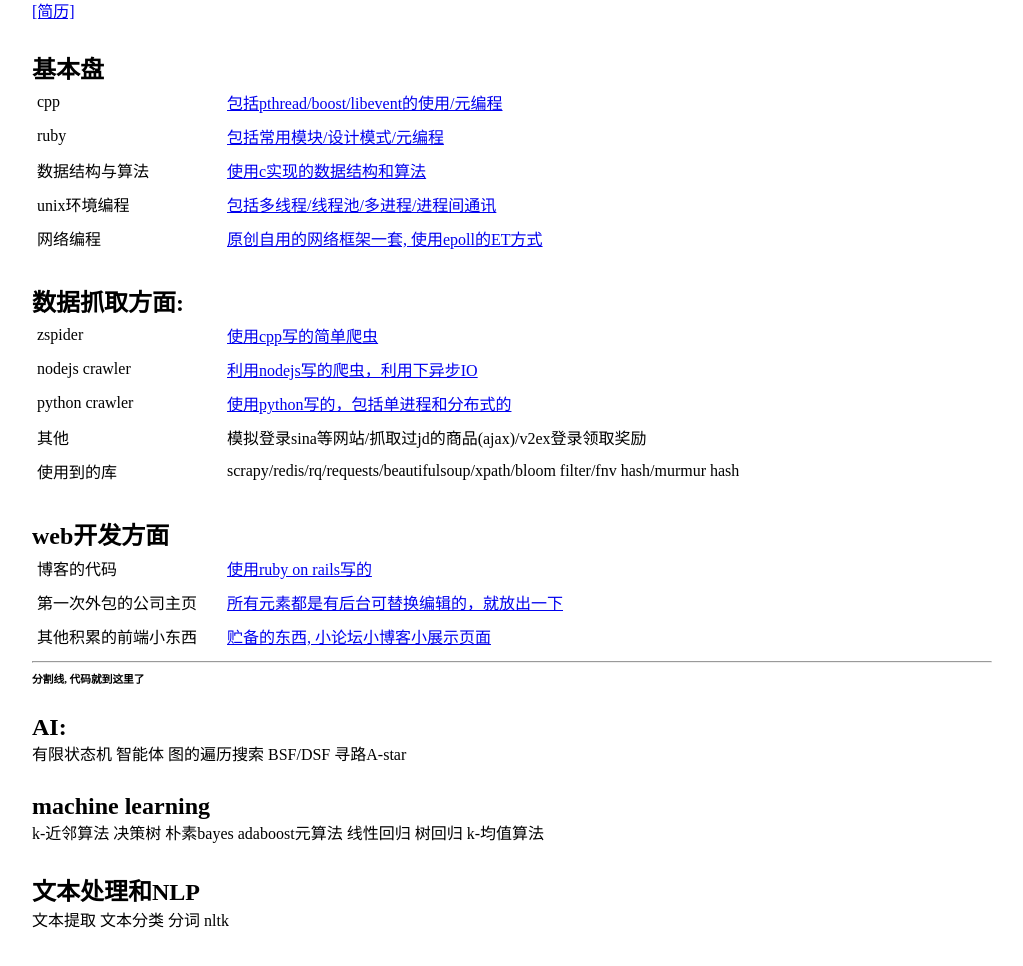
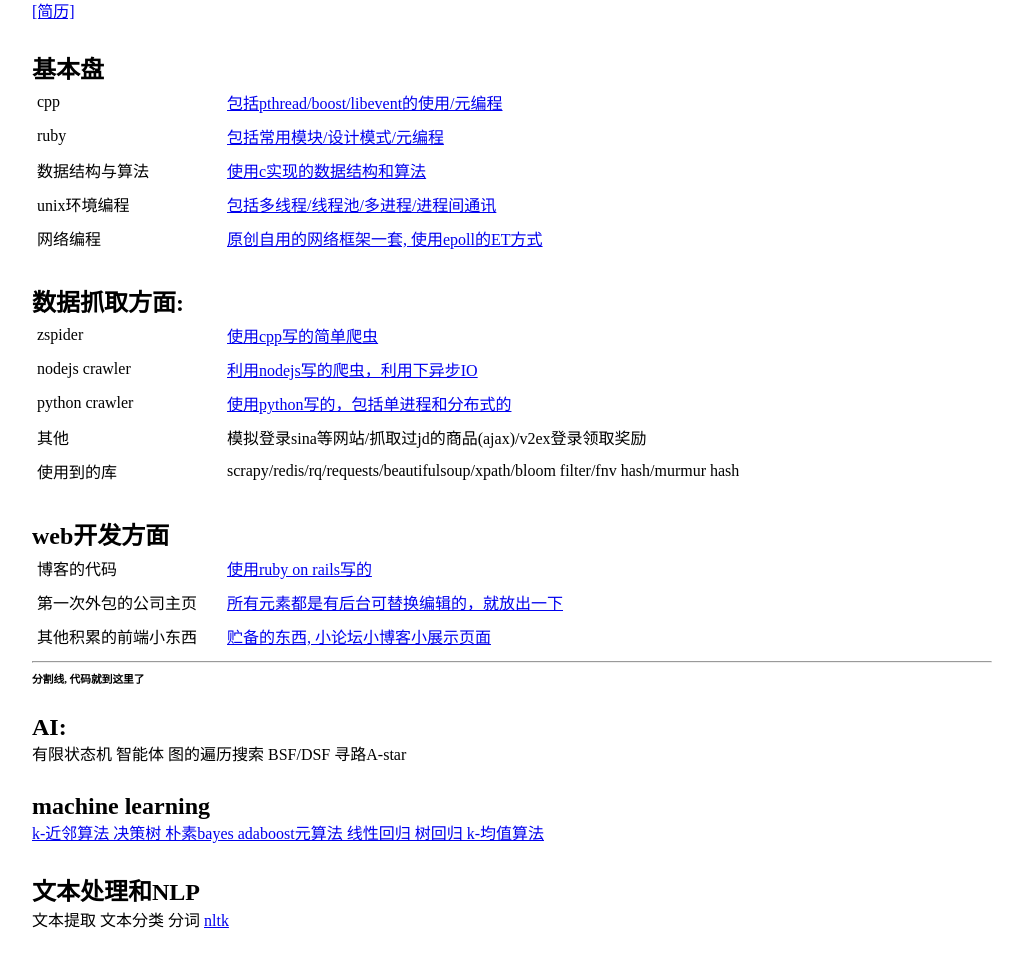
Before and after one commit to AssassinPig/AssassinPig.github.io, a plain HTML site: page index.html in a window 1280 px wide. Shown: the part 106-1072 px from the top of the page, without its empty margins (128-1151 px from the left). Drawn offline with Linux system fonts and the light colour scheme.

Commit message:
update index.html

```diff
--- a/index.html
+++ b/index.html
@@ -101,6 +101,7 @@
 			<div class="section">
 				<h2>machine learning</h2>
 				<p>
+					<a href="https://github.com/AssassinPig/znotes/blob/master/machine_learning.txt">
 					k-近邻算法
 					决策树
 					朴素bayes
@@ -110,6 +111,7 @@
 					树回归
 
 					k-均值算法
+					</a>
 				</p>
 			</div>
 			<div class="section">
@@ -118,7 +120,7 @@
 					文本提取
 					文本分类
 					分词
-					nltk
+					<a href="https://github.com/AssassinPig/znotes/blob/master/python_nltk.txt">nltk</a>
 				</p>
 			</div>
 		</div>
```
